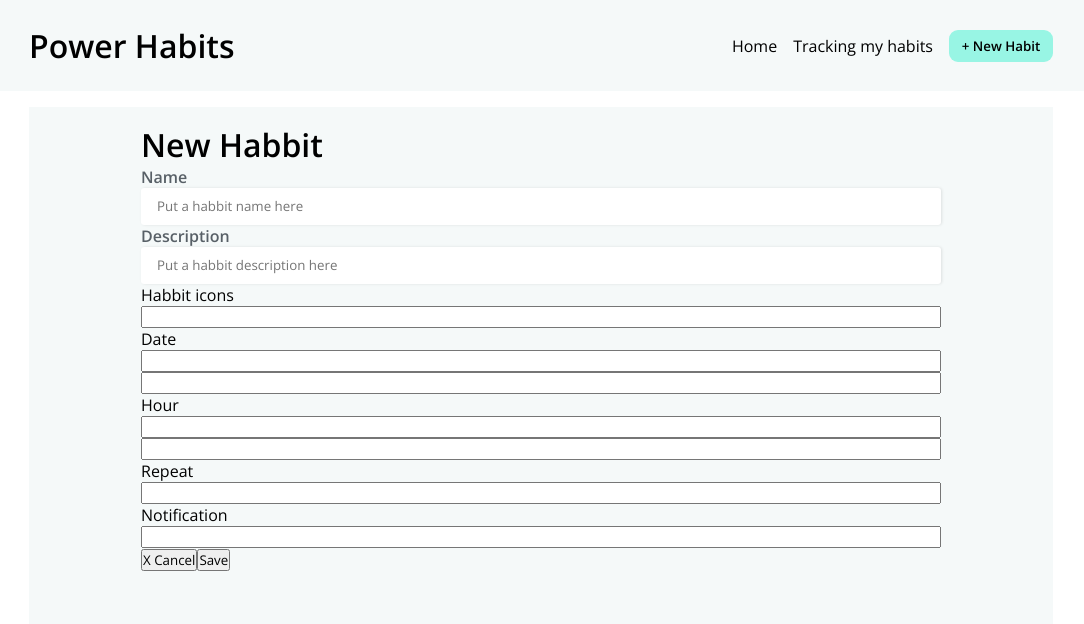
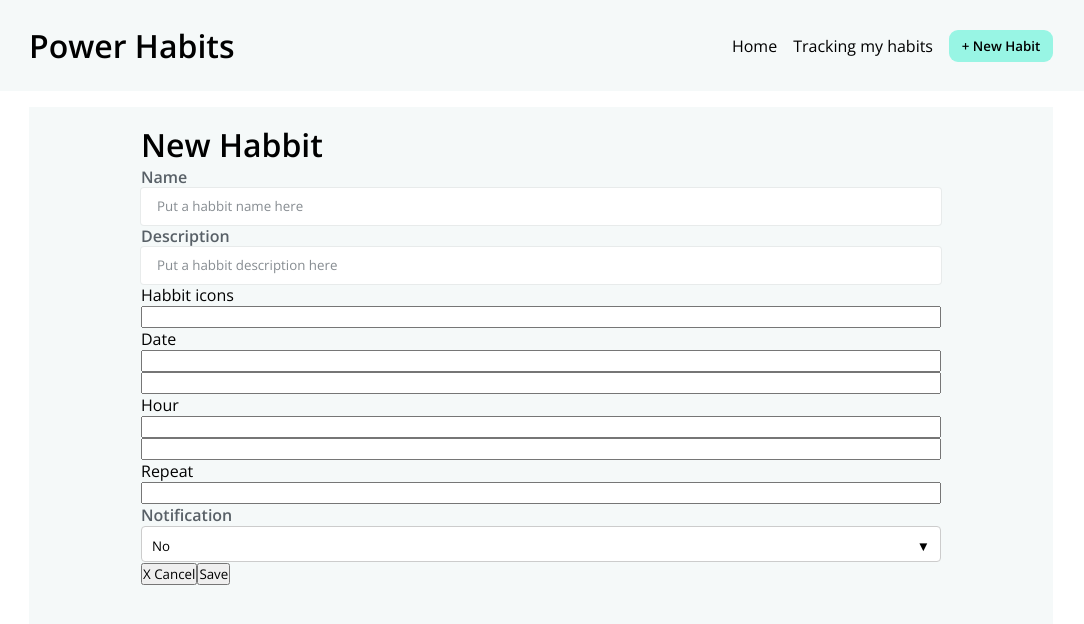
Before and after one commit to 1ZOD/Front_avaliacao, a Next.js app: page /new_habbit/new_habit in a window 1280 px wide. Shown: the top 624 px of the page, without its empty margins (99-1183 px from the left). Built offline with nearby package versions, Linux system fonts and the light colour scheme.

Commit message:
Add_dropdown_component

```diff
--- /dev/null
+++ b/src/components/communs/dropdown.tsx
@@ -0,0 +1,55 @@
+import React, { useState, useRef, useEffect } from "react";
+
+interface Props {
+  label: any;
+}
+
+export const Dropdown = ({ label }: Props) => {
+  const [isOpen, setIsOpen] = useState(false);
+  const [selectedOption, setSelectedOption] = useState("No");
+  const dropdownRef = useRef<HTMLDivElement | null>(null);
+
+  const options = ["Yes","No"];
+
+  const toggleDropdown = () => {
+    setIsOpen(!isOpen);
+  };
+
+  const selectOption = (option: string) => {
+    setSelectedOption(option);
+    setIsOpen(false);
+  };
+
+  const handleClickOutside = (event: MouseEvent) => {
+    if (dropdownRef.current && !dropdownRef.current.contains(event.target as Node)) {
+      setIsOpen(false);
+    }
+  };
+
+  useEffect(() => {
+    document.addEventListener("mousedown", handleClickOutside);
+    return () => {
+      document.removeEventListener("mousedown", handleClickOutside);
+    };
+  }, []);
+
+  return (
+    <>
+      <label className="label_input">{label}</label>
+      <div className="dropdown" ref={dropdownRef}>
+        <button type="button" className="dropdown-toggle" onClick={toggleDropdown}>
+          {selectedOption} <div> {isOpen ? "▲" : "▼"}</div>
+        </button>
+        {isOpen && (
+          <ul className="dropdown-menu">
+            {options.map((option, index) => (
+              <li key={index} onClick={() => selectOption(option)}>
+                {option}
+              </li>
+            ))}
+          </ul>
+        )}
+      </div>
+    </>
+  );
+};
--- a/src/pages/_app.tsx
+++ b/src/pages/_app.tsx
@@ -3,6 +3,7 @@ import '@/styles/components/nav_style/nav_bar.css';
 import '@/styles/components/button/button.css';
 import '@/styles/components/title/title.css';
 import '@/styles/components/input/input.css';
+import '@/styles/components/dropdown/dropdown.css';
 import '@/styles/components/calendario/calendario.css';
 import '@/styles/pages/daily_habits.css'
 import '@/styles/pages/new_habbits.css'
--- a/src/pages/new_habbit/new_habit.tsx
+++ b/src/pages/new_habbit/new_habit.tsx
@@ -1,3 +1,4 @@
+import { Dropdown } from "@/components/communs/dropdown";
 import { Input } from "@/components/communs/input";
 import { Title } from "@/components/communs/title";
 import Head from "next/head";
@@ -37,8 +38,7 @@ export default function New_habbit() {
                 <label htmlFor="repeat">Repeat</label>
                 <input type="text" id="habitName" name="habitName"/>
 
-                <label htmlFor="notification">Notification</label>
-                <input type="text" id="habitName" name="habitName"/>
+                <Dropdown label={"Notification"}/>
 
 
               </div>
--- /dev/null
+++ b/src/styles/components/dropdown/dropdown.css
@@ -0,0 +1,45 @@
+.dropdown {
+  position: relative;
+  display: inline-block;
+}
+
+.dropdown-toggle {
+  cursor: pointer;
+  padding: 10px;
+  background-color: #ffffff;
+  width: 50rem;
+  border: 1px solid #ccc;
+  height: 2.3rem;
+  border-radius: 4px;
+  display: flex;
+  justify-content: space-between;
+}
+
+.arrow {
+  margin-left: 8px;
+  margin-right: 8px; /* Adicione margem à direita do texto */
+}
+
+.dropdown-menu {
+  position: absolute;
+  top: 100%;
+  left: 0;
+  list-style: none;
+  padding: 10px;
+  margin: 0;
+  width: 50rem;
+  background-color: #fff;
+  border: 1px solid #ccc;
+  border-radius: 4px;
+  box-shadow: 0 4px 8px rgba(0, 0, 0, 0.2);
+  z-index: 1;
+}
+
+.dropdown-menu li {
+  padding: 10px;
+  cursor: pointer;
+}
+
+.dropdown-menu li:hover {
+  background-color: #f0f0f0;
+}
--- a/src/styles/components/input/input.css
+++ b/src/styles/components/input/input.css
@@ -9,7 +9,12 @@
     border-radius: 3px;
     height: 2.3rem;
     border: none;
-    box-shadow: 1px 0px 3px rgba(0, 0, 0, 0.1); /* Box shadow */
+    box-shadow: 0px 0px 0px 1px rgba(0, 0, 0, 0.055); /* Box shadow */
     padding: 1rem;
     outline: none;
 }
+
+
+.input_field::placeholder{
+    color: #586067b9;
+}
```
